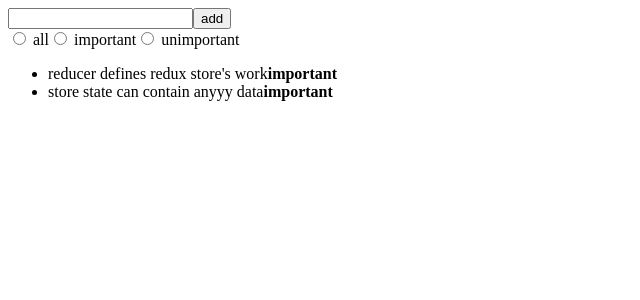
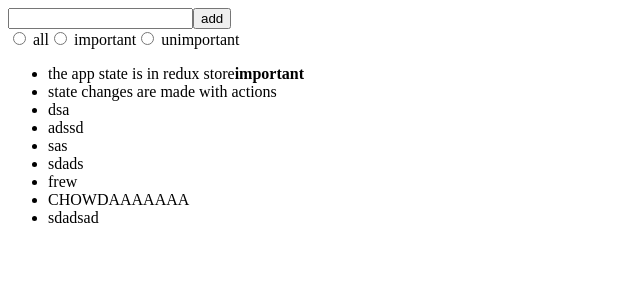
Before and after one commit to s3fs/test, a React (Create React App) app: page / in a window 1280 px wide. Shown: the top 300 px of the page, without its empty margins (0-640 px from the left). Built offline with nearby package versions, Linux system fonts and the light colour scheme; data requests are answered from the project's data file.

Commit message:
further redux devt

```diff
--- /dev/null
+++ b/db.json
@@ -0,0 +1,48 @@
+{
+  "notes": [
+    {
+      "content": "the app state is in redux store",
+      "important": true,
+      "id": 1
+    },
+    {
+      "content": "state changes are made with actions",
+      "important": false,
+      "id": 2
+    },
+    {
+      "content": "dsa",
+      "important": false,
+      "id": 3
+    },
+    {
+      "content": "adssd",
+      "important": false,
+      "id": 4
+    },
+    {
+      "content": "sas",
+      "important": false,
+      "id": 5
+    },
+    {
+      "content": "sdads",
+      "important": false,
+      "id": 6
+    },
+    {
+      "content": "frew",
+      "id": 7
+    },
+    {
+      "content": "CHOWDAAAAAAA",
+      "important": false,
+      "id": 8
+    },
+    {
+      "content": "sdadsad",
+      "important": false,
+      "id": 9
+    }
+  ]
+}
--- a/src/App.js
+++ b/src/App.js
@@ -1,9 +1,21 @@
-import React from "react"
+import React, { useEffect } from "react"
 import NewNote from "./components/NewNote"
 import Notes from "./components/Notes"
 import VisibilityFilter from "./components/VisibilityFilter"
+import noteService from './services/notes.js'
+import { initNotes } from "./reducers/noteReducer"
+import { useDispatch } from "react-redux"
 
 const App = () => {
+  const dispatch = useDispatch()
+
+  useEffect(() => {
+    (async () => {
+      const res = await noteService.getAll()
+      dispatch(initNotes(res.data))
+    })()
+  }, [dispatch])
+
   return (
     <div>
       <NewNote />
--- a/src/components/NewNote.js
+++ b/src/components/NewNote.js
@@ -1,15 +1,17 @@
 import React from "react"
 import { useDispatch } from "react-redux"
 import { createNote } from "../reducers/noteReducer"
+import noteService from '../services/notes.js'
 
 const NewNote = () => {
   const dispatch = useDispatch()
 
-  const addNote = (ev) => {
+  const addNote = async (ev) => {
     ev.preventDefault()
     const content = ev.target.note.value
     ev.target.note.value = ''
-    dispatch(createNote(content))
+    const newNote = await noteService.createNew(content)
+    dispatch(createNote(newNote))
   }
 
   return (
--- a/src/index.js
+++ b/src/index.js
@@ -1,6 +1,7 @@
 import React from "react"
 import ReactDOM from 'react-dom'
 import { createStore, combineReducers } from "redux"
+import { composeWithDevTools } from 'redux-devtools-extension'
 import { Provider } from "react-redux"
 import App from "./App"
 import { noteReducer } from "./reducers/noteReducer"
@@ -11,7 +12,7 @@
   filter: filterReducer
 })
 
-const store = createStore(reducer)
+const store = createStore(reducer, composeWithDevTools());
 
 store.subscribe(() => console.log(`store.getState()`, store.getState()))
 
--- a/src/reducers/noteReducer.js
+++ b/src/reducers/noteReducer.js
@@ -1,17 +1,4 @@
-const initState = [
-  {
-    content: 'reducer defines redux store\'s work',
-    important: true,
-    id: 1
-  },
-  {
-    content: 'store state can contain anyyy data',
-    important: true,
-    id: 2
-  }
-]
-
-const noteReducer = (state = initState, action) => {
+const noteReducer = (state = [], action) => {
   switch (action.type) {
     case 'NEW_NOTE':
       return [...state, action.data]
@@ -23,21 +10,24 @@
         important: !toChange.important
       }
       return state.map(n => n.id !== id ? n : changedNote)
+    case 'INIT_NOTES':
+      return action.data
     default:
       return state
   }
 }
 
-const genId = () => Number((Math.random() * 1000000).toFixed(0))
+export const initNotes = (notes) => {
+  return {
+    type: 'INIT_NOTES',
+    data: notes
+  }
+}
 
-const createNote = (content) => {
+const createNote = (data) => {
   return {
     type: 'NEW_NOTE',
-    data: {
-      content,
-      important: false,
-      id: genId()
-    }
+    data
   }
 }
 
--- /dev/null
+++ b/src/services/notes.js
@@ -0,0 +1,20 @@
+/* eslint-disable import/no-anonymous-default-export */
+import axios from 'axios'
+
+const url = 'http://localhost:3001/notes'
+
+const getAll = async () => {
+  return await axios.get(url)
+}
+
+const createNew = async (content) => {
+  const obj = {
+    content,
+    important: false
+  }
+
+  const res = await axios.post(url, obj)
+  return res.data
+}
+
+export default { getAll, createNew }
```
Also changed, not shown: package.json (+6 -2 lines), src/logo.svg (deleted), 1 other file (tests, documents, lock files or other folders).
